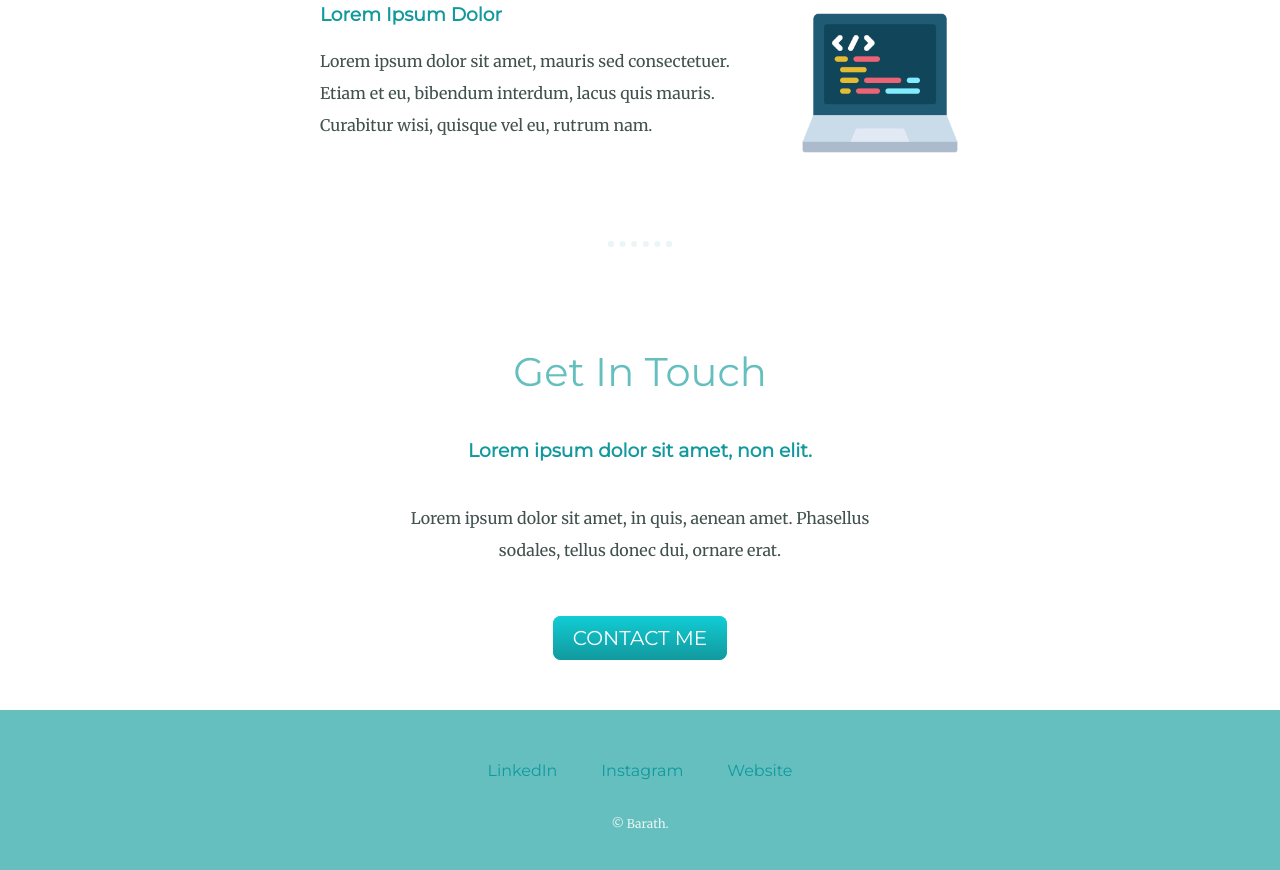
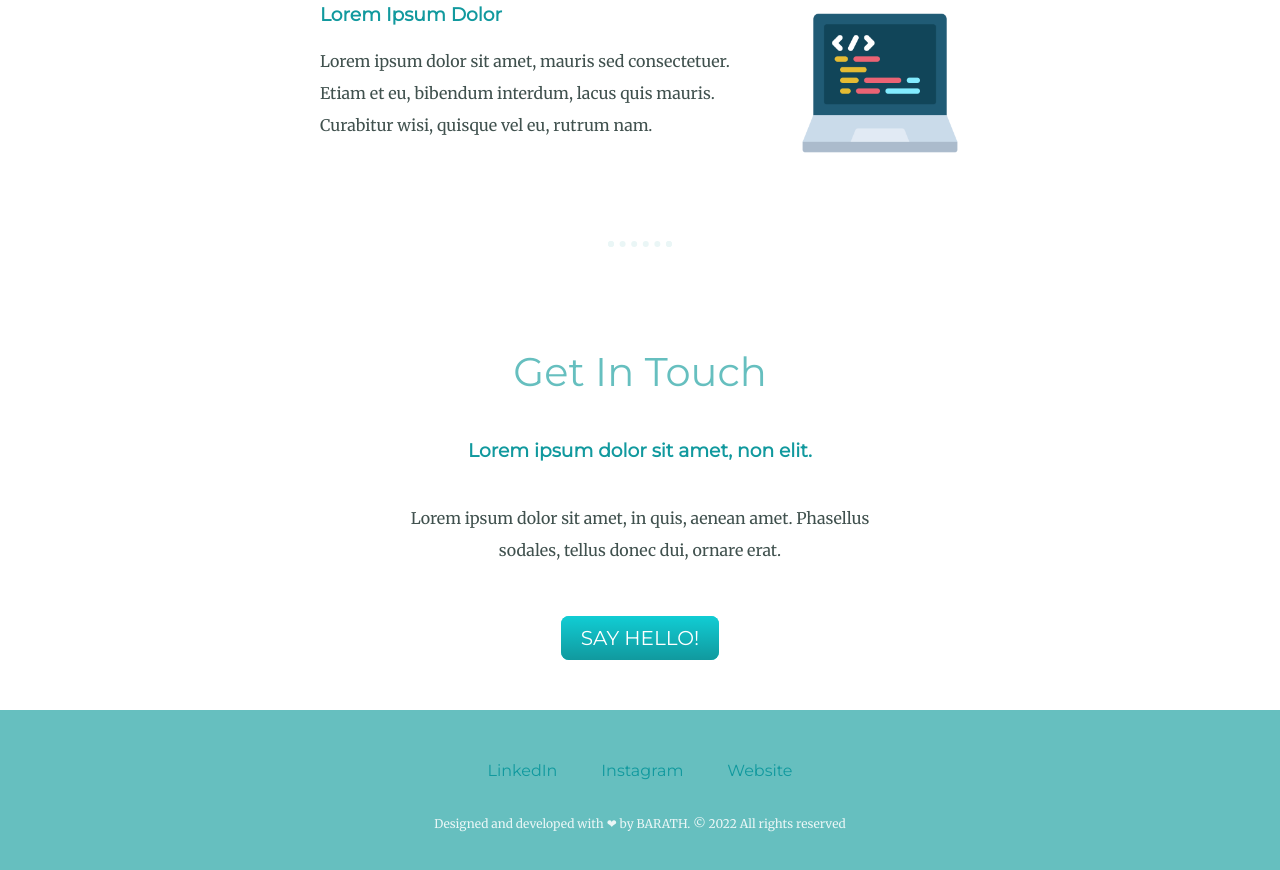
Before and after one commit to barath-sk/My-Personal-site, a plain HTML site: page index.html in a window 1280 px wide. Shown: the part 1907-2777 px from the top of the page. Drawn offline with Linux system fonts and the light colour scheme.

Commit message:
Update index.html

```diff
--- a/index.html
+++ b/index.html
@@ -3,7 +3,12 @@
 
 <head>
   <meta charset="utf-8">
-  <title>Barath</title>
+  <meta name="description" content="Glowing Events-Brighten any event with our DECOR. From a grand engagement celebration to an epic surprise birthday party, you dream it and we'll make it a reality.">
+  <meta name="author" content="barath_sk">
+  <meta name="keywords" content="Web Developer, Frontend developer, HTML5, CSS3, Bootstrap, JavaScript, DOM, jQuery, chromepet, chennai">
+  <title>Barath - Web Developer</title>
+
+  <!-- CSS style Sheet-->
   <link rel="stylesheet" type="text/css" href="css/style.css">
   <link rel="icon" href="mann.png?">
   <link href="https://fonts.googleapis.com/css2?family=Merriweather&family=Montserrat&family=Sacramento&display=swap" rel="stylesheet">
@@ -46,7 +51,7 @@
       <h2>Get In Touch</h2>
       <h3>Lorem ipsum dolor sit amet, non elit.</h3>
       <p class="contact-message">Lorem ipsum dolor sit amet, in quis, aenean amet. Phasellus sodales, tellus donec dui, ornare erat.</p>
-      <a class="btn" href="mailto:barathsk88@email.com">CONTACT ME</a>
+      <a class="btn" href="mailto:barathsk88@email.com">SAY HELLO!</a>
     </div>
   </div>
 
@@ -55,7 +60,7 @@
     <a class="footer-link" href="https://www.linkedin.com/in/barath-v-251266245">LinkedIn</a>
     <a class="footer-link" href="https://www.instagram.com/barath_sk">Instagram</a>
     <a class="footer-link" href="https://www.appbrewery.co/">Website</a>
-    <p class="copyright">© Barath.</p>
+    <p class="copyright">Designed and developed with ❤ by BARATH. © 2022 All rights reserved</p>
   </div>
 
 
```
